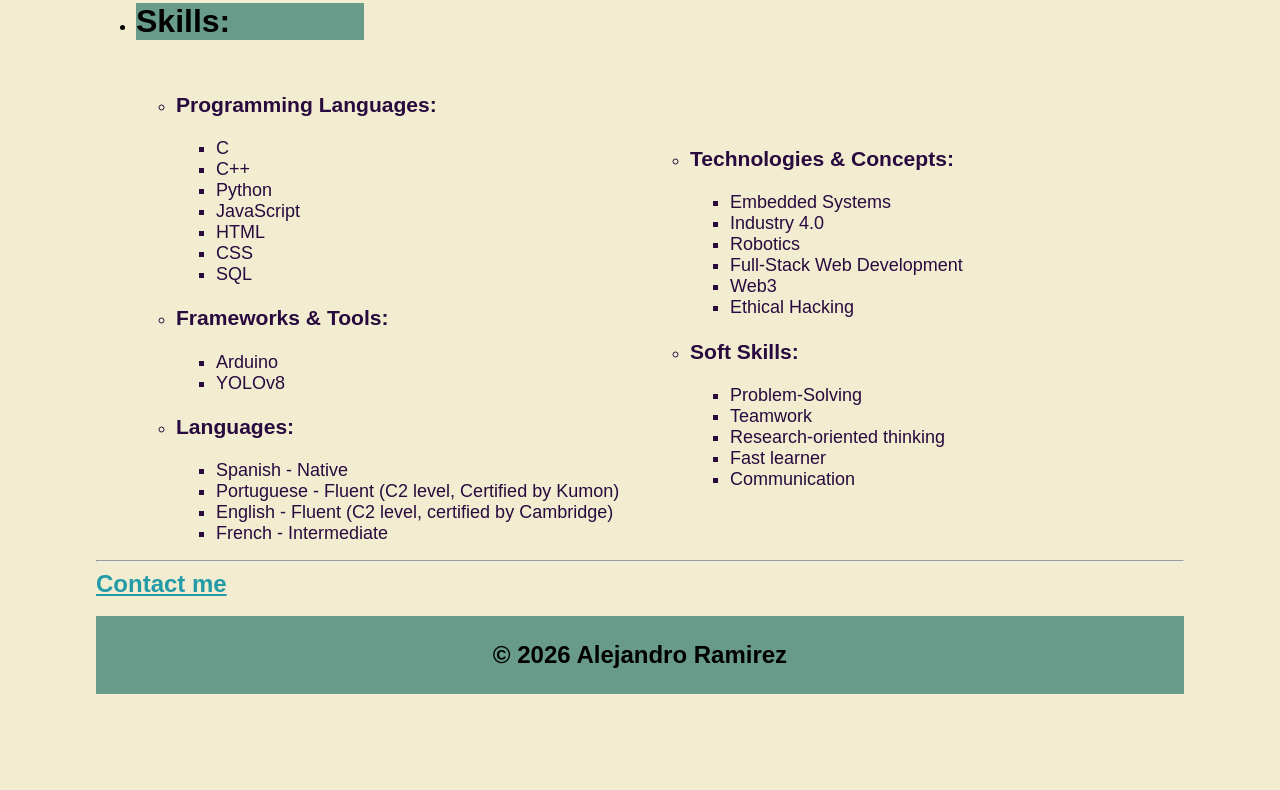
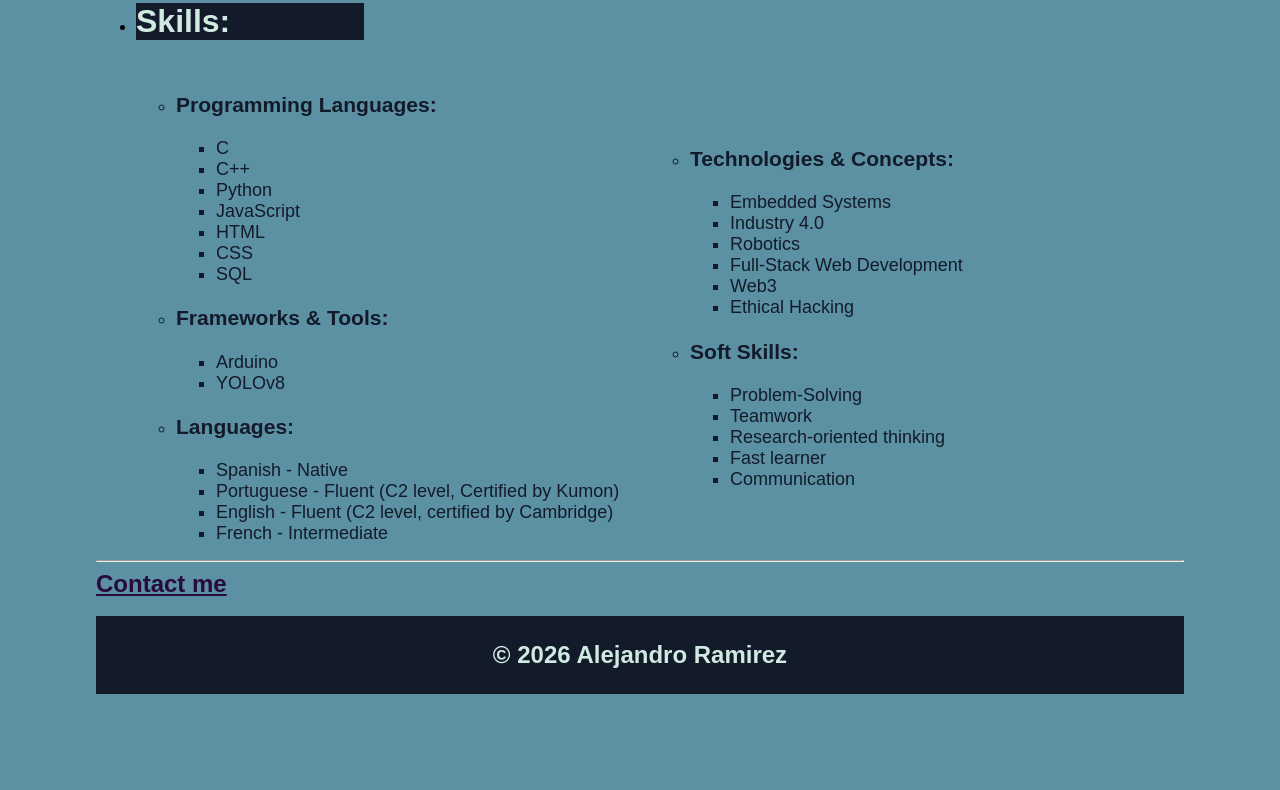
Before and after one commit to andro-gr/my-portfolio, a plain HTML site: page index.html in a window 1280 px wide. Shown: the part 1428-2218 px from the top of the page. Drawn offline with Linux system fonts and the light colour scheme; a web font is replaced by a local one.

Commit message:
Refactor CSS styles and update colors
Updated styles for body, profile, footer, and text elements.

```diff
--- a/style.css
+++ b/style.css
@@ -36,7 +36,7 @@
 
 body {
     margin: 6rem;
-    background-color: #F2EDD1;
+    background-color: #5B91A3;
     font-family: "Sansation", sans-serif;
 }
 .profile-container {
@@ -63,25 +63,25 @@ body {
   margin-left: auto;
   margin-right: auto;
   border-radius: 20%;
-  border: 5px solid #689b8a;
+  border: 5px solid #131B2B;
 }
 
 #title {
-  background-color: #689b8a;
-  color: #000000;
+  background-color: #131B2B;
+  color: #CFEAE0;
   text-align: center;
   font-weight: 900;
   font-size: 3rem;
 }
 
 .regular-text {
-  color: #280A3E;
+  color: #131B2B;
   font-size: 18px;
 }
 
 .head-text {
-  background-color: #689b8a;
-  color: #000000;
+  background-color: #131B2B;
+  color: #CFEAE0;
   margin-right: 750px;
   font-size: 2rem;
   font-weight: 700;
@@ -96,8 +96,8 @@ body {
 }
 
 footer {
-  background-color: #689b8a;
-  color: #000000;
+  background-color: #131B2B;
+  color: #CFEAE0;
   text-align: center;
   position: relative;
   font-size: 1.5rem;
@@ -109,7 +109,7 @@ footer {
   font-size: 1.5rem;
   font-weight: 600;
   text-align: center;
-  color: #239BA7;
+  color: #280A3E;
 }
 
 #paragraph-1 {
```
